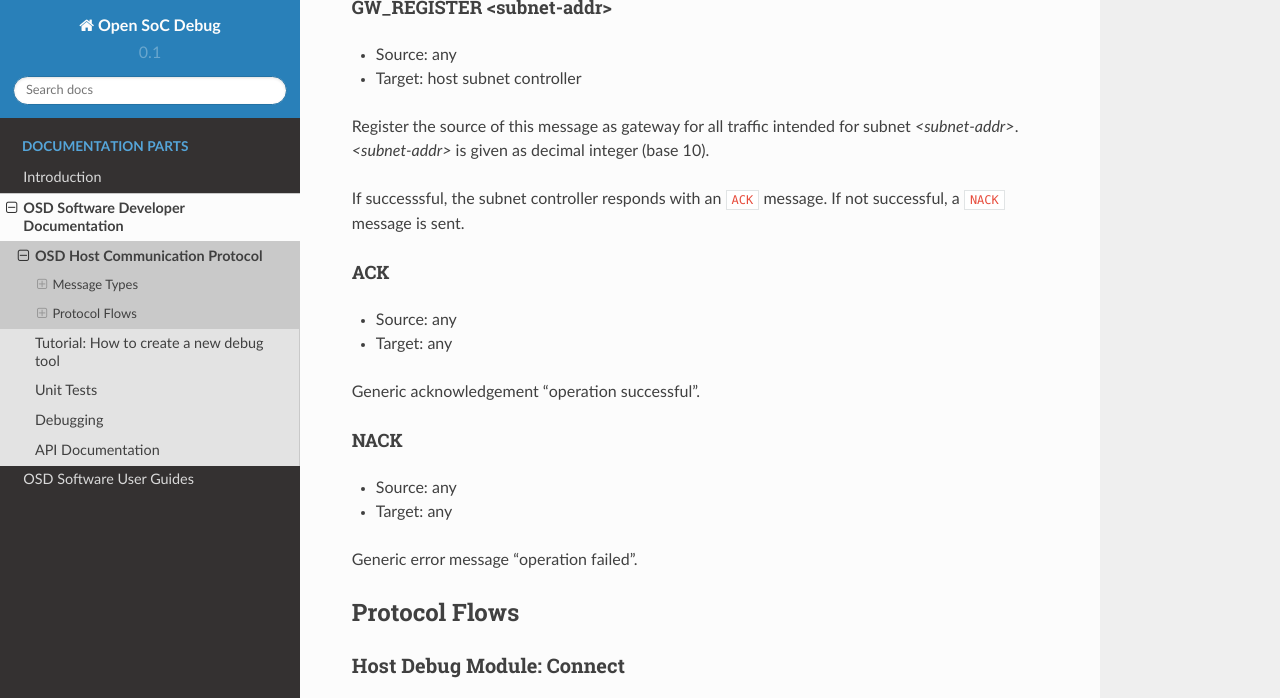
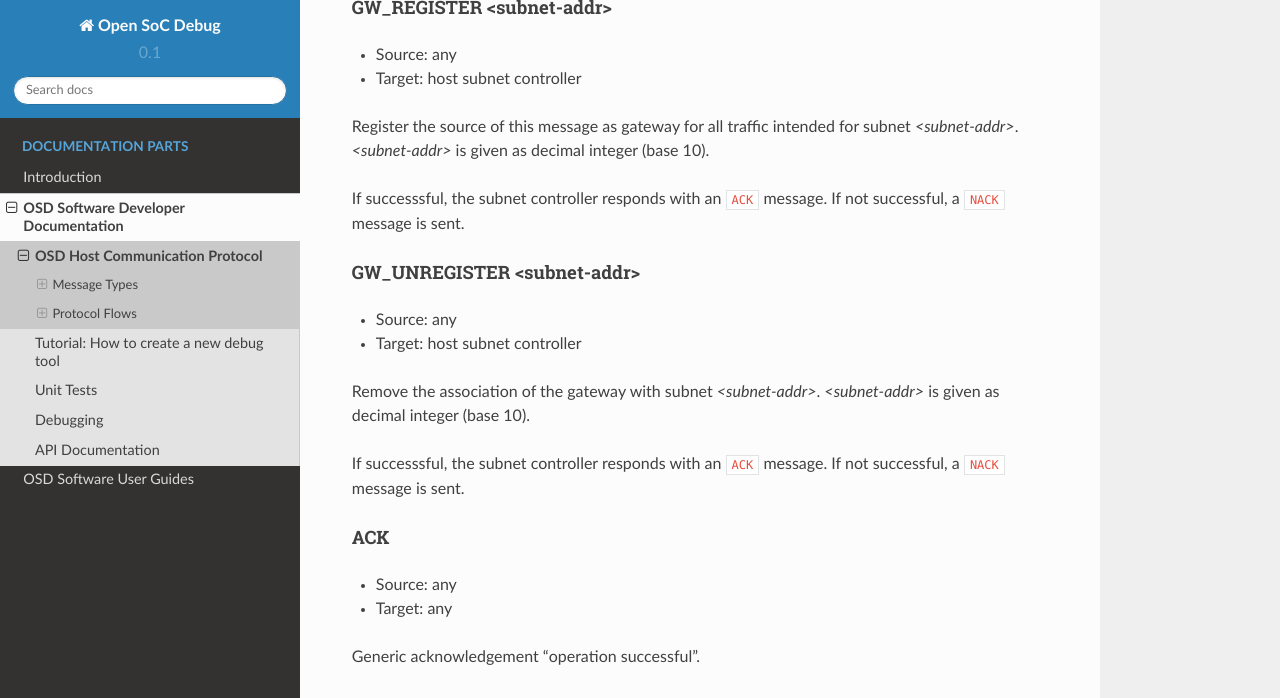
Before and after one commit to opensocdebug/osd-sw, a Sphinx documentation site: the page built from doc/02_developer/protocol.rst, in a window 1280 px wide and 900 px high, scrolled down 1337 px, cut to the strip 0-698 px from the top of the window. Built offline with Sphinx 7.4.7 and the Read the Docs theme 2.0.0, drawn with Linux system fonts in a browser that asks for light colours.

Commit message:
Document GW_UNREGISTER message

```diff
--- a/doc/02_developer/protocol.rst
+++ b/doc/02_developer/protocol.rst
@@ -78,6 +78,18 @@ Register the source of this message as gateway for all traffic intended for subn
 If successsful, the subnet controller responds with an ``ACK`` message.
 If not successful, a ``NACK`` message is sent.
 
+GW_UNREGISTER <subnet-addr>
+"""""""""""""""""""""""""""
+
+- Source: any
+- Target: host subnet controller
+
+Remove the association of the gateway with subnet *<subnet-addr>*.
+*<subnet-addr>* is given as decimal integer (base 10).
+
+If successsful, the subnet controller responds with an ``ACK`` message.
+If not successful, a ``NACK`` message is sent.
+
 ACK
 """
 - Source: any
```
